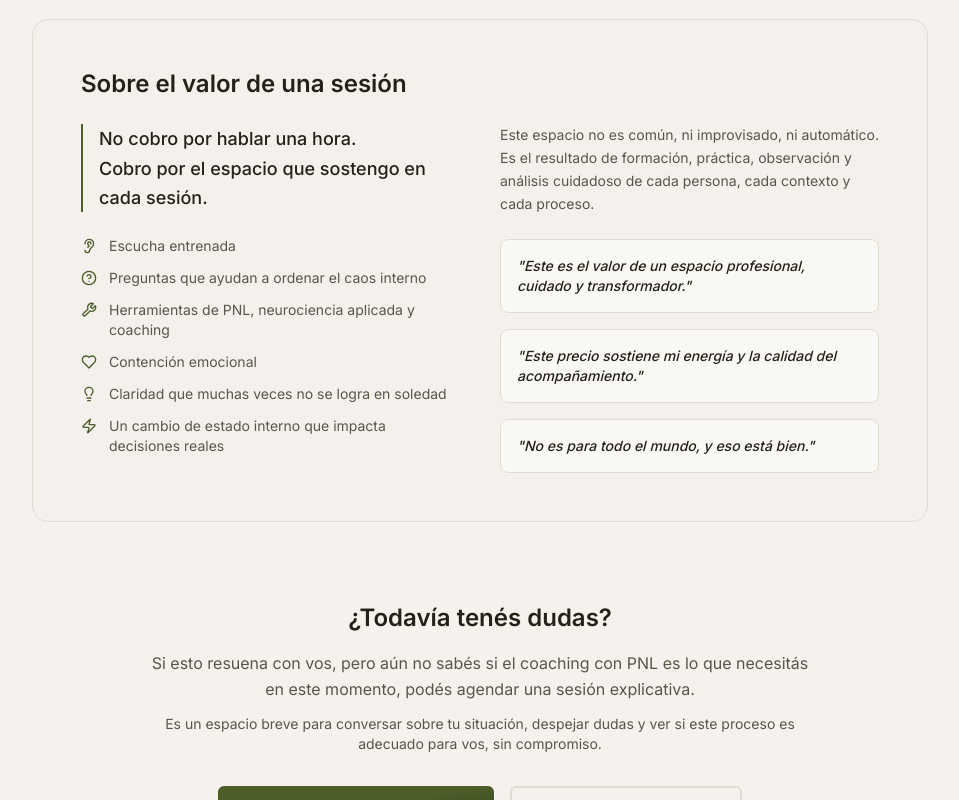
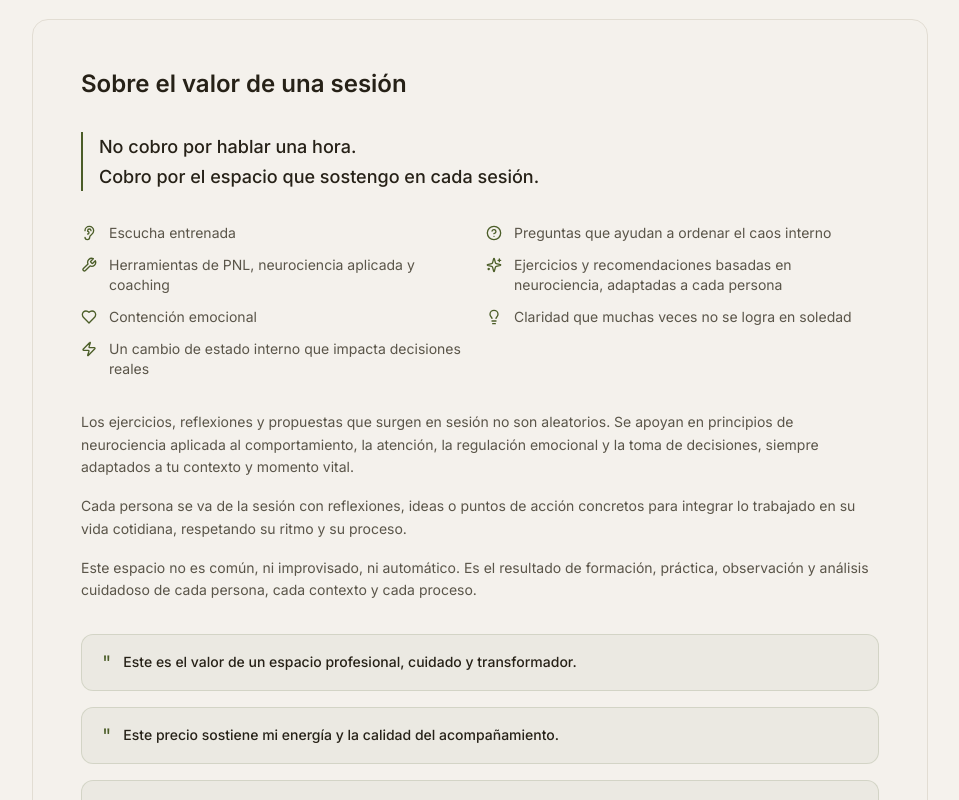
Before and after one commit to JohanaRS/personal-web, a Next.js app: page / in a window 1280 px wide. Shown: the part 5920-6720 px from the top of the page, without its empty margins (160-1119 px from the left). Built offline with nearby package versions, Linux system fonts and the light colour scheme.

Commit message:
feat: update "Sobre el valor de una sesión" block and redesign "Block 2 - Transparencia y valor" section
Add missing bullet points, paragraphs, and style highlighted quotes.

```diff
--- a/components/sections/pricing.tsx
+++ b/components/sections/pricing.tsx
@@ -21,6 +21,7 @@ export function Pricing() {
     { icon: Ear, text: "Escucha entrenada" },
     { icon: HelpCircle, text: "Preguntas que ayudan a ordenar el caos interno" },
     { icon: Wrench, text: "Herramientas de PNL, neurociencia aplicada y coaching" },
+    { icon: Sparkles, text: "Ejercicios y recomendaciones basadas en neurociencia, adaptadas a cada persona" },
     { icon: Heart, text: "Contención emocional" },
     { icon: Lightbulb, text: "Claridad que muchas veces no se logra en soledad" },
     { icon: Zap, text: "Un cambio de estado interno que impacta decisiones reales" },
@@ -157,20 +158,19 @@ export function Pricing() {
         {/* Block 2 - Transparencia y valor */}
         <div className="max-w-4xl mx-auto mb-20">
           <div className="bg-card rounded-2xl p-8 lg:p-12 border border-border transition-all duration-300 hover:shadow-lg hover:border-primary/20">
-            <h3 className="text-2xl font-semibold text-foreground mb-6 text-center lg:text-left">
+            <h3 className="text-2xl font-semibold text-foreground mb-8 text-center lg:text-left">
               Sobre el valor de una sesión
             </h3>
 
-            <div className="grid lg:grid-cols-2 gap-10">
-              {/* Left - Editorial text */}
-              <div>
-                <blockquote className="text-lg text-foreground font-medium leading-relaxed mb-6 pl-4 border-l-2 border-primary">
+            {/* Quote */}
+            <blockquote className="text-lg text-foreground font-medium leading-relaxed mb-8 pl-4 border-l-2 border-primary">
               No cobro por hablar una hora.
               <br />
               Cobro por el espacio que sostengo en cada sesión.
             </blockquote>
 
-                <div className="grid grid-cols-1 gap-3">
+            {/* Value points */}
+            <div className="grid sm:grid-cols-2 gap-3 mb-8">
               {valuePoints.map((point) => (
                 <div
                   key={point.text}
@@ -181,14 +181,21 @@ export function Pricing() {
                 </div>
               ))}
             </div>
-              </div>
 
-              {/* Right - Closing statements */}
-              <div className="flex flex-col gap-6">
+            {/* Intermediate paragraphs */}
+            <div className="flex flex-col gap-4 mb-8">
+              <p className="text-muted-foreground leading-relaxed text-sm">
+                Los ejercicios, reflexiones y propuestas que surgen en sesión no son aleatorios. Se apoyan en principios de neurociencia aplicada al comportamiento, la atención, la regulación emocional y la toma de decisiones, siempre adaptados a tu contexto y momento vital.
+              </p>
+              <p className="text-muted-foreground leading-relaxed text-sm">
+                Cada persona se va de la sesión con reflexiones, ideas o puntos de acción concretos para integrar lo trabajado en su vida cotidiana, respetando su ritmo y su proceso.
+              </p>
               <p className="text-muted-foreground leading-relaxed text-sm">
                 Este espacio no es común, ni improvisado, ni automático. Es el resultado de formación, práctica, observación y análisis cuidadoso de cada persona, cada contexto y cada proceso.
               </p>
+            </div>
 
+            {/* Highlighted personal quotes */}
             <div className="flex flex-col gap-4">
               {[
                 "Este es el valor de un espacio profesional, cuidado y transformador.",
@@ -197,15 +204,17 @@ export function Pricing() {
               ].map((phrase) => (
                 <div
                   key={phrase}
-                      className="bg-background rounded-lg p-4 border border-border"
+                  className="bg-primary/5 rounded-xl px-5 py-4 border border-primary/15 flex items-start gap-3"
                 >
-                      <p className="text-sm font-medium text-foreground italic">
-                        {`"${phrase}"`}
+                  <span className="text-primary text-xl leading-none mt-0.5 shrink-0" aria-hidden="true">
+                    {'"'}
+                  </span>
+                  <p className="text-sm font-medium text-foreground leading-relaxed">
+                    {phrase}
                   </p>
+                  <span className="sr-only">{"Cita personal de Johana"}</span>
                 </div>
               ))}
-                </div>
-              </div>
             </div>
           </div>
         </div>
```
Lines whose indentation alone changed are shown as unchanged.
